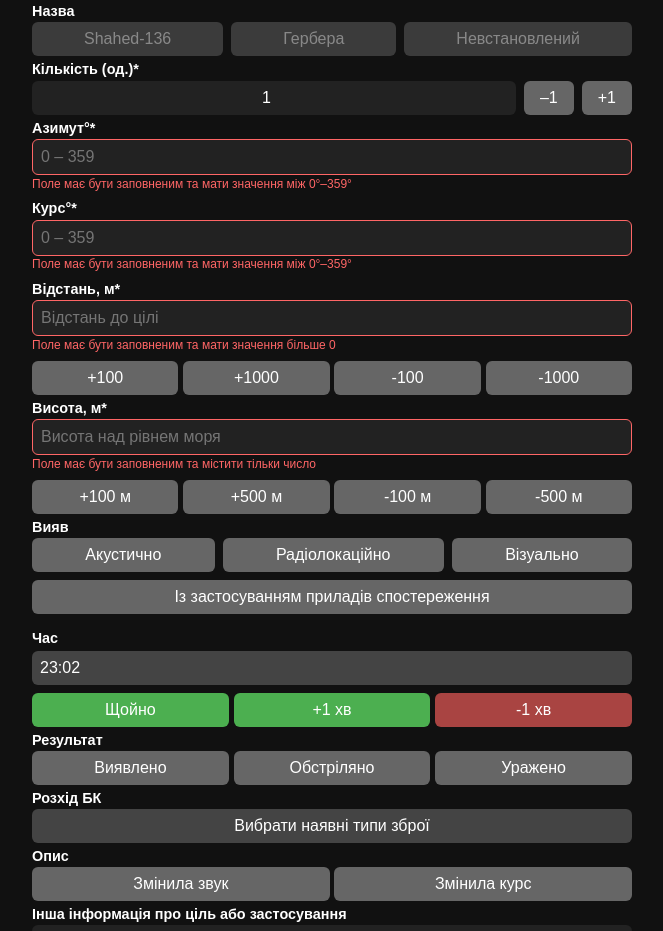
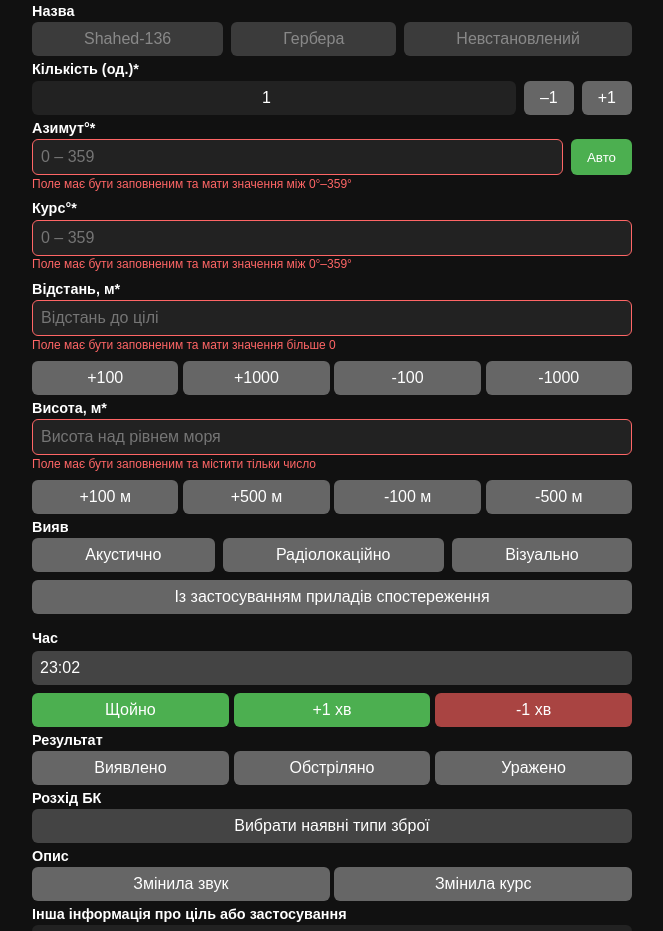
Before and after one commit to lolittajdm-alt/akviz0.2, a Next.js app: page / in a window 1280 px wide. Shown: the part 763-1694 px from the top of the page, without its empty margins (308-971 px from the left). Built offline with nearby package versions, Linux system fonts and the light colour scheme.

Commit message:
Update index.js

```diff
--- a/pages/index.js
+++ b/pages/index.js
@@ -31,6 +31,36 @@ useEffect(() => {
     if (saved !== null) {
       setShowTopFields(saved === "true");
     }
+  }
+}, []);
+  // ——— Автоматичне визначення азимуту за сенсором ———
+useEffect(() => {
+  if (typeof window !== "undefined" && window.DeviceOrientationEvent) {
+    const handleOrientation = (event) => {
+      const alpha = event.alpha;
+      if (alpha !== null && !isNaN(alpha)) {
+        const azimuth = Math.round(alpha);
+        setForm((prev) => ({ ...prev, azimuth: String(azimuth) }));
+      }
+    };
+
+    if (
+      typeof DeviceOrientationEvent.requestPermission === "function"
+    ) {
+      DeviceOrientationEvent.requestPermission()
+        .then((response) => {
+          if (response === "granted") {
+            window.addEventListener("deviceorientation", handleOrientation);
+          }
+        })
+        .catch(console.error);
+    } else {
+      window.addEventListener("deviceorientation", handleOrientation);
+    }
+
+    return () => {
+      window.removeEventListener("deviceorientation", handleOrientation);
+    };
   }
 }, []);
 
@@ -597,23 +627,85 @@ useEffect(() => {
         </div>
 
         {/* Азимут */}
-        <div style={{ ...blockMargin, display:"flex", flexDirection:"column" }}>
+<div style={{ ...blockMargin, display: "flex", flexDirection: "column" }}>
   <div style={labelStyle}>Азимут°*</div>
+
+  <div style={{ display: "flex", gap: "0.5rem" }}>
     <input
       type="text"
-            value={form.azimuth?`${form.azimuth}°`:""}
+      value={form.azimuth ? `${form.azimuth}°` : ""}
       onChange={onAzimuthChange}
       placeholder="0 – 359"
       maxLength={4}
       style={{
-              width:"100%",padding:"0.5rem",borderRadius:"6px",
-              backgroundColor:"#222",color:"#fff",fontSize:"1rem",
-              boxSizing:"border-box",
-              border: form.azimuth.trim()===""||!validateAzimuth(form.azimuth)?"1px solid #ff6666":"none"
+        flex: 1,
+        padding: "0.5rem",
+        borderRadius: "6px",
+        backgroundColor: "#222",
+        color: "#fff",
+        fontSize: "1rem",
+        boxSizing: "border-box",
+        border:
+          form.azimuth.trim() === "" || !validateAzimuth(form.azimuth)
+            ? "1px solid #ff6666"
+            : "none",
       }}
     />
-          {(form.azimuth.trim()===""||!validateAzimuth(form.azimuth))&&(
-            <div style={errorStyle}>Поле має бути заповненим та мати значення між 0°–359°</div>
+
+    <button
+      onClick={() => {
+        if (
+          typeof DeviceOrientationEvent !== "undefined" &&
+          typeof DeviceOrientationEvent.requestPermission === "function"
+        ) {
+          DeviceOrientationEvent.requestPermission().then((res) => {
+            if (res === "granted") {
+              window.addEventListener(
+                "deviceorientation",
+                (e) => {
+                  if (e.alpha !== null) {
+                    const a = Math.round(e.alpha);
+                    setForm((f) => ({ ...f, azimuth: String(a) }));
+                  }
+                },
+                { once: true }
+              );
+            } else {
+              alert("Доступ до сенсорів не надано");
+            }
+          });
+        } else {
+          // Без запиту доступу (наприклад, Android)
+          window.addEventListener(
+            "deviceorientation",
+            (e) => {
+              if (e.alpha !== null) {
+                const a = Math.round(e.alpha);
+                setForm((f) => ({ ...f, azimuth: String(a) }));
+              }
+            },
+            { once: true }
+          );
+        }
+      }}
+      style={{
+        padding: "0.5rem 1rem",
+        border: "none",
+        borderRadius: "6px",
+        backgroundColor: "#4caf50",
+        color: "#fff",
+        cursor: "pointer",
+        whiteSpace: "nowrap",
+      }}
+    >
+      Авто
+    </button>
+  </div>
+
+  {(form.azimuth.trim() === "" || !validateAzimuth(form.azimuth)) && (
+    <div style={errorStyle}>
+      Поле має бути заповненим та мати значення між 0°–359°
+    </div>
   )}
 </div>
 
```
Lines whose indentation alone changed are shown as unchanged.
